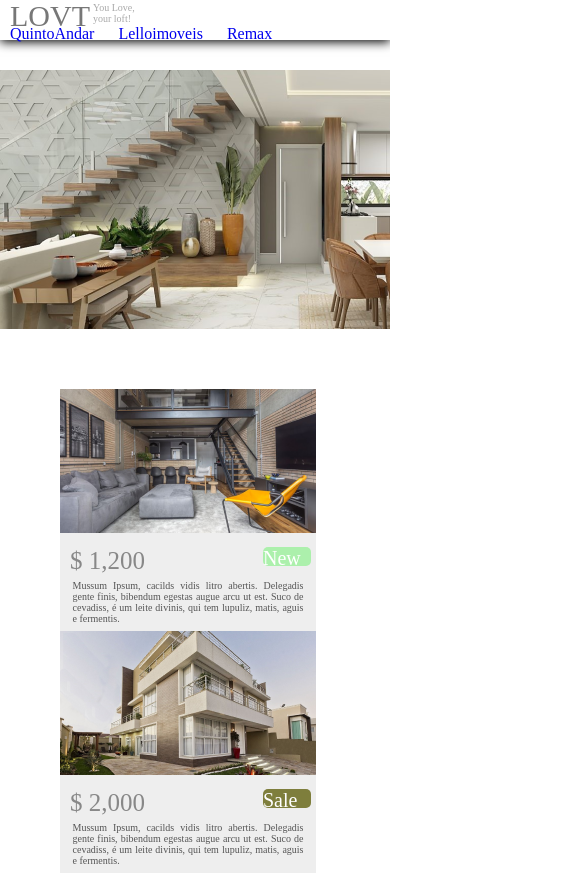
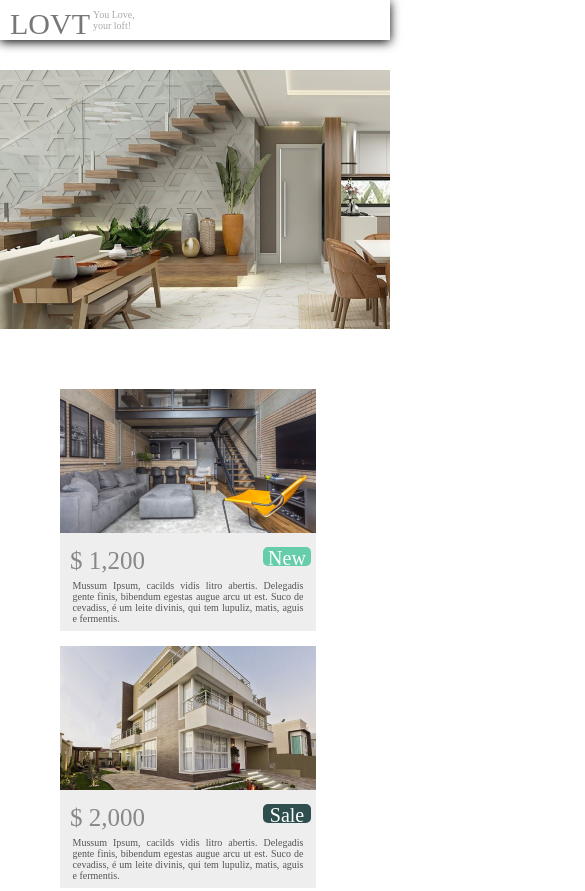
Before and after one commit to Jcmendes7/lovt, a website: page index.html in a window 390 px wide. Shown: the top 891 px of the page, 585 px wide, since content can reach past the window. Drawn offline with Linux system fonts and the light colour scheme.

Commit message:
pagina atualizada com flexbox

```diff
--- a/css/style.css
+++ b/css/style.css
@@ -57,15 +57,15 @@ img{
     margin-right: 10px;
 }
 
-.imobiliarias {
+.navbar a{
     text-decoration: none;
     margin: 0px 10px;
     border-radius: 5px;
 
 }
 
-.imobiliarias:hover {
-    background: rgb(171, 171, 247);
+.navbar a:hover{
+    background: tan;
     color: white;
 }
 
@@ -133,11 +133,11 @@ img{
     font-weight: 400;
     font-size: 20px;
     color: #FFFFFF;
-    padding-right: 10px;
+
     border-radius: 5px;
-    background: rgb(172, 240, 172);
+    background: #66CDAA;
     margin-right: 5px;
-    align-items: center;
+   text-align: center;
 
 }
 
@@ -171,17 +171,15 @@ img{
 .sale {
     width: 48px;
     height: 19px;
-
     font-family: 'Ropa Sans';
     font-style: normal;
     font-weight: 400;
     font-size: 20px;
     color: #FFFFFF;
-    padding-right: 10px;
     border-radius: 5px;
-    background: rgb(126, 126, 60);
+    background: #2F4F4F;
     margin-right: 5px;
-    align-items: center;
+    text-align: center;
 }
 
 .your-style {
@@ -264,6 +262,14 @@ img{
         display: none;
     }
 
+    .navbar {
+        display: none;
+    }
+
+    .imagem1 {
+        margin-bottom: 15px;
+    }
+
     .container-banner2 {
         display: block;
         margin: auto;
@@ -272,8 +278,5 @@ img{
 
     }
 
-    .rodape {
-        max-width: 100%;
-        display: block;
-    }
+
 }
--- a/index.html
+++ b/index.html
@@ -15,11 +15,11 @@
 
             </div>
 
-            <div class="container-imobiliarias">
-                <a class="imobiliarias" href="https://www.quintoandar.com.br/">QuintoAndar</a>
-                <a class="imobiliarias" href="https://www.lelloimoveis.com.br/">Lelloimoveis</a>
-                <a class="imobiliarias" href="https://www.remax.com.br/">Remax</a>
-            </div>
+            <nav class="navbar">
+                <a  href="https://www.quintoandar.com.br/">QuintoAndar</a>
+                <a  href="https://www.lelloimoveis.com.br/">Lelloimoveis</a>
+                <a  href="https://www.remax.com.br/">Remax</a>
+            </nav>
 
             <div class="barrinhas"><img src="/img/Vector.png" alt=""></div>
 
@@ -63,10 +63,12 @@
             <p>INDUSTRIAL</p>
 
         </section>
+
         <section class="container-banner4">
             <p>MODERN</p>
 
         </section>
+
         <section class="container-banner5">
             <p>CLASSIC</p>
 
```
Also changed, not shown: app.js (added, +18 -0 lines), package.json (added, +23 -0 lines), 2 other files.
